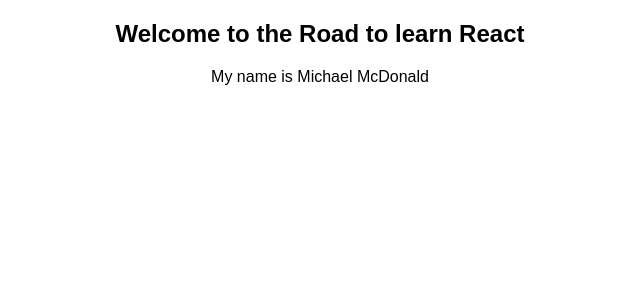
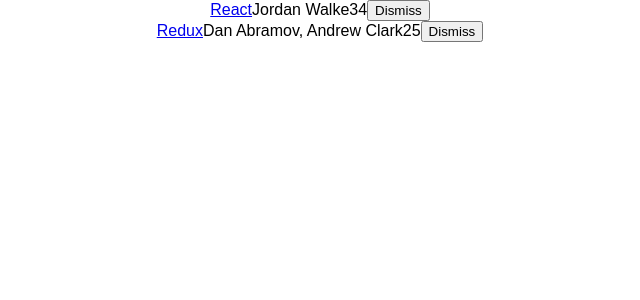
Before and after one commit to miker-mcd/devdigest, a React (Create React App) app: page / in a window 1280 px wide. Shown: the top 300 px of the page, without its empty margins (320-960 px from the left). Built offline with nearby package versions, Linux system fonts and the light colour scheme.

Commit message:
Update App component to render list items and implement onDismiss method to remove items

```diff
--- a/src/App.js
+++ b/src/App.js
@@ -2,17 +2,63 @@
 import logo from './logo.svg';
 import './App.css';
 
+const list = [
+  {
+    title: 'React',
+    url: 'https://facebook.github.io/react/',
+    author: 'Jordan Walke',
+    num_comments: 3,
+    points: 4,
+    objectID: 0,
+  },
+  {
+    title: 'Redux',
+    url: 'https://github.com/reactjs/redux',
+    author: 'Dan Abramov, Andrew Clark',
+    num_comments: 2,
+    points: 5,
+    objectID: 1,
+  }
+];
+
 class App extends Component {
+  constructor(props) {
+    super(props);
+
+    this.state = {
+      list,
+    };
+
+    this.onDismiss = this.onDismiss.bind(this);
+  }
+
+  onDismiss(id) {
+    const isNotId = item => item.objectID !== id;
+    const updatedList = this.state.list.filter(isNotId);
+    this.setState({list: updatedList});
+  }
+
   render() {
-    var helloWorld = 'Welcome to the Road to learn React';
-    const user = {
-      firstName: 'Michael',
-      lastName: 'McDonald'
-    }
     return (
       <div className="App">
-        <h2>{helloWorld}</h2>
-        <p>My name is {user.firstName} {user.lastName}</p>
+        {this.state.list.map(item =>
+          <div key={item.objectID}>
+            <span>
+              <a href={item.url}>{item.title}</a>
+            </span>
+            <span>{item.author}</span>
+            <span>{item.num_comments}</span>
+            <span>{item.points}</span>
+            <span>
+              <button
+                onClick={() => this.onDismiss(item.objectID)}
+                type='button'
+              >
+                Dismiss
+              </button>
+            </span>
+          </div>
+        )}
       </div>
     );
   }
--- a/src/index.js
+++ b/src/index.js
@@ -6,3 +6,7 @@
 
 ReactDOM.render(<App />, document.getElementById('root'));
 registerServiceWorker();
+
+if (module.hot) {
+  module.hot.accept();
+}
```
